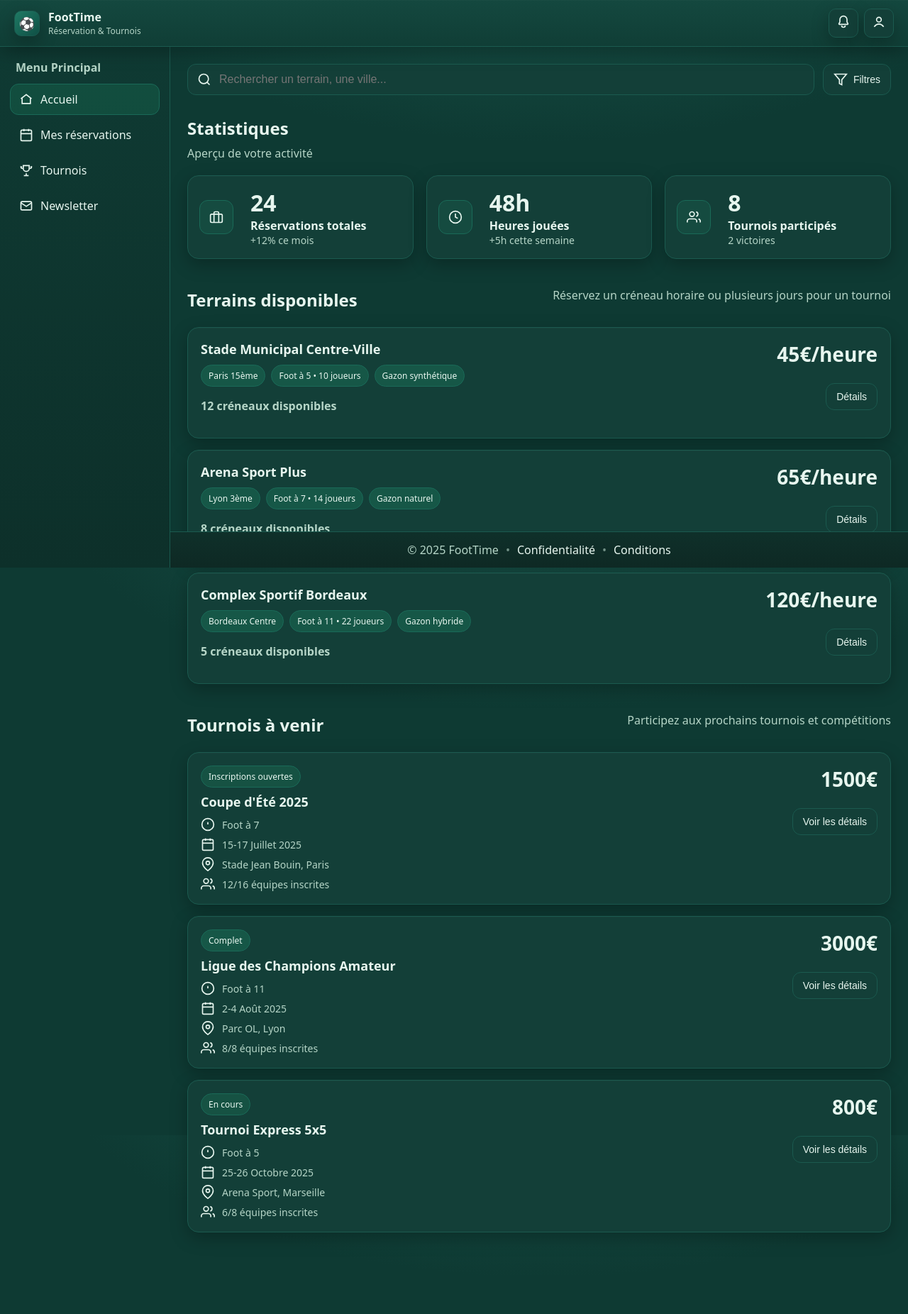
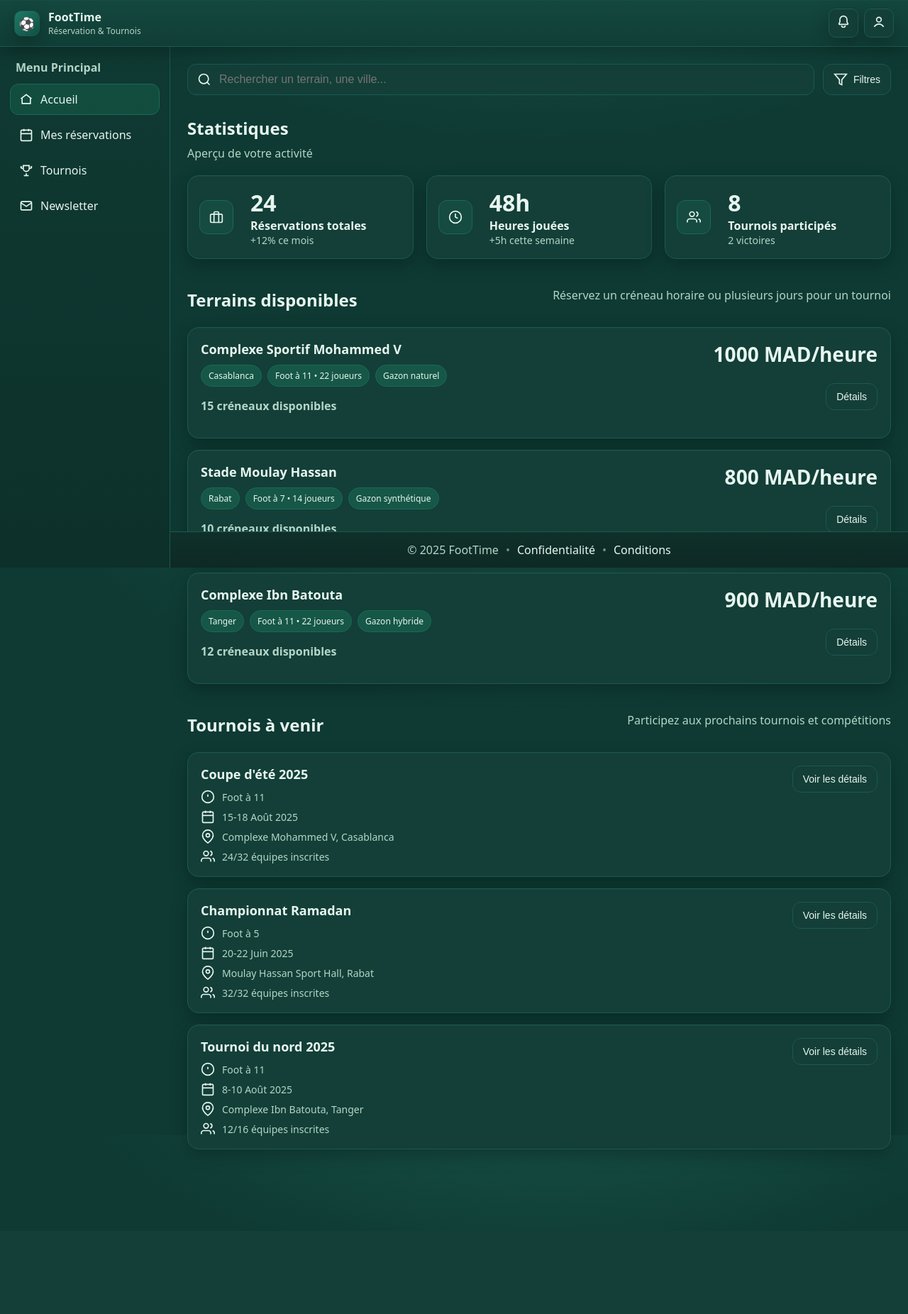
Before and after one commit to siham50/Gestion_terrainsFoot, a PHP site: page /views/public/Home.php in a window 1280 px wide. Shown: the whole page at 71% size. After the commit the page ends 1620 px from the top, so only its background shows below. Run offline with PHP 8.4, Linux system fonts and the light colour scheme.

Commit message:
updating home page!

```diff
--- a/views/public/Home.php
+++ b/views/public/Home.php
@@ -133,33 +133,34 @@
         <!-- Terrain 1 -->
         <div class="ft-card ft-booking">
       <div class="ft-booking-content">
-            <h3 class="ft-title">Stade Municipal Centre-Ville</h3>
+        <h3 class="ft-title">Complexe Sportif Mohammed V</h3>
         <div class="ft-badges">
-              <span class="ft-badge">Paris 15ème</span>
-              <span class="ft-badge">Foot à 5 • 10 joueurs</span>
-              <span class="ft-badge">Gazon synthétique</span>
+          <span class="ft-badge">Casablanca</span>
+          <span class="ft-badge">Foot à 11 • 22 joueurs</span>
+          <span class="ft-badge">Gazon naturel</span>
         </div>
-            <p class="ft-muted"><strong>12 créneaux disponibles</strong></p>
+        <p class="ft-muted"><strong>15 créneaux disponibles</strong></p>
       </div>
       <div class="ft-booking-actions">
-            <div class="ft-price">45€/heure</div>
+        <div class="ft-price">1000 MAD/heure</div>
         <button class="ft-btn ft-btn-primary ft-details-btn" data-terrain="1">Détails</button>
       </div>
     </div>
 
+
         <!-- Terrain 2 -->
         <div class="ft-card ft-booking">
       <div class="ft-booking-content">
-            <h3 class="ft-title">Arena Sport Plus</h3>
+        <h3 class="ft-title">Stade Moulay Hassan</h3>
         <div class="ft-badges">
-              <span class="ft-badge">Lyon 3ème</span>
+          <span class="ft-badge">Rabat</span>
           <span class="ft-badge">Foot à 7 • 14 joueurs</span>
-              <span class="ft-badge">Gazon naturel</span>
+          <span class="ft-badge">Gazon synthétique</span>
         </div>
-            <p class="ft-muted"><strong>8 créneaux disponibles</strong></p>
+        <p class="ft-muted"><strong>10 créneaux disponibles</strong></p>
       </div>
       <div class="ft-booking-actions">
-            <div class="ft-price">65€/heure</div>
+        <div class="ft-price">800 MAD/heure</div>
         <button class="ft-btn ft-btn-primary ft-details-btn" data-terrain="2">Détails</button>
       </div>
     </div>
@@ -167,18 +168,17 @@
         <!-- Terrain 3 -->
         <div class="ft-card ft-booking">
       <div class="ft-booking-content">
-            <h3 class="ft-title">Complex Sportif Bordeaux</h3>
+        <h3 class="ft-title">Complexe Ibn Batouta</h3>
         <div class="ft-badges">
-              <span class="ft-badge">Bordeaux Centre</span>
+          <span class="ft-badge">Tanger</span>
           <span class="ft-badge">Foot à 11 • 22 joueurs</span>
           <span class="ft-badge">Gazon hybride</span>
         </div>
-            <p class="ft-muted"><strong>5 créneaux disponibles</strong></p>
+        <p class="ft-muted"><strong>12 créneaux disponibles</strong></p>
       </div>
       <div class="ft-booking-actions">
-            <div class="ft-price">120€/heure</div>
+        <div class="ft-price">900 MAD/heure</div>
         <button class="ft-btn ft-btn-primary ft-details-btn" data-terrain="3">Détails</button>
-          </div>
       </div>
     </div>
     </section>
@@ -194,22 +194,75 @@
         <!-- Tournoi 1 -->
         <div class="ft-card ft-booking">
       <div class="ft-booking-content">
-            <div class="ft-badges">
-              <span class="ft-badge ft-chip-ok">Inscriptions ouvertes</span>
-            </div>
-            <h3 class="ft-title">Coupe d'Été 2025</h3>
+        <h3 class="ft-title">Coupe d'été 2025</h3>
         <ul class="ft-meta">
           <li>
             <svg class="ft-ic" viewBox="0 0 24 24"><circle cx="12" cy="12" r="10"/><line x1="12" y1="8" x2="12" y2="12"/><line x1="12" y1="16" x2="12.01" y2="16"/></svg>
-                Foot à 7
+            Foot à 11
           </li>
           <li>
             <svg class="ft-ic" viewBox="0 0 24 24"><rect x="3" y="4" width="18" height="18" rx="2" ry="2"/><line x1="16" y1="2" x2="16" y2="6"/><line x1="8" y1="2" x2="8" y2="6"/><line x1="3" y1="10" x2="21" y2="10"/></svg>
-                15-17 Juillet 2025
+            15-18 Août 2025
           </li>
           <li>
             <svg class="ft-ic" viewBox="0 0 24 24"><path d="M21 10c0 7-9 13-9 13s-9-6-9-13a9 9 0 0 1 18 0z"/><circle cx="12" cy="10" r="3"/></svg>
-                Stade Jean Bouin, Paris
+            Complexe Mohammed V, Casablanca
+          </li>
+          <li>
+            <svg class="ft-ic" viewBox="0 0 24 24"><path d="M17 21v-2a4 4 0 0 0-4-4H5a4 4 0 0 0-4 4v2"/><circle cx="9" cy="7" r="4"/><path d="M23 21v-2a4 4 0 0 0-3-3.87"/><path d="M16 3.13a4 4 0 0 1 0 7.75"/></svg>
+            24/32 équipes inscrites
+          </li>
+        </ul>
+      </div>
+      <div class="ft-booking-actions">
+        <button class="ft-btn ft-btn-primary">Voir les détails</button>
+      </div>
+    </div>
+
+        <!-- Tournoi 2 -->
+         <div class="ft-card ft-booking">
+      <div class="ft-booking-content">
+        <h3 class="ft-title">Championnat Ramadan</h3>
+        <ul class="ft-meta">
+          <li>
+            <svg class="ft-ic" viewBox="0 0 24 24"><circle cx="12" cy="12" r="10"/><line x1="12" y1="8" x2="12" y2="12"/><line x1="12" y1="16" x2="12.01" y2="16"/></svg>
+            Foot à 5
+          </li>
+          <li>
+            <svg class="ft-ic" viewBox="0 0 24 24"><rect x="3" y="4" width="18" height="18" rx="2" ry="2"/><line x1="16" y1="2" x2="16" y2="6"/><line x1="8" y1="2" x2="8" y2="6"/><line x1="3" y1="10" x2="21" y2="10"/></svg>
+            20-22 Juin 2025
+          </li>
+          <li>
+            <svg class="ft-ic" viewBox="0 0 24 24"><path d="M21 10c0 7-9 13-9 13s-9-6-9-13a9 9 0 0 1 18 0z"/><circle cx="12" cy="10" r="3"/></svg>
+            Moulay Hassan Sport Hall, Rabat
+          </li>
+          <li>
+            <svg class="ft-ic" viewBox="0 0 24 24"><path d="M17 21v-2a4 4 0 0 0-4-4H5a4 4 0 0 0-4 4v2"/><circle cx="9" cy="7" r="4"/><path d="M23 21v-2a4 4 0 0 0-3-3.87"/><path d="M16 3.13a4 4 0 0 1 0 7.75"/></svg>
+            32/32 équipes inscrites
+          </li>
+        </ul>
+      </div>
+      <div class="ft-booking-actions">
+        <button class="ft-btn ft-btn-primary">Voir les détails</button>
+      </div>
+    </div>
+
+        <!-- Tournoi 3 -->
+        <div class="ft-card ft-booking">
+      <div class="ft-booking-content">
+        <h3 class="ft-title">Tournoi du nord 2025</h3>
+        <ul class="ft-meta">
+          <li>
+            <svg class="ft-ic" viewBox="0 0 24 24"><circle cx="12" cy="12" r="10"/><line x1="12" y1="8" x2="12" y2="12"/><line x1="12" y1="16" x2="12.01" y2="16"/></svg>
+            Foot à 11
+          </li>
+          <li>
+            <svg class="ft-ic" viewBox="0 0 24 24"><rect x="3" y="4" width="18" height="18" rx="2" ry="2"/><line x1="16" y1="2" x2="16" y2="6"/><line x1="8" y1="2" x2="8" y2="6"/><line x1="3" y1="10" x2="21" y2="10"/></svg>
+            8-10 Août 2025
+          </li>
+          <li>
+            <svg class="ft-ic" viewBox="0 0 24 24"><path d="M21 10c0 7-9 13-9 13s-9-6-9-13a9 9 0 0 1 18 0z"/><circle cx="12" cy="10" r="3"/></svg>
+            Complexe Ibn Batouta, Tanger
           </li>
           <li>
             <svg class="ft-ic" viewBox="0 0 24 24"><path d="M17 21v-2a4 4 0 0 0-4-4H5a4 4 0 0 0-4 4v2"/><circle cx="9" cy="7" r="4"/><path d="M23 21v-2a4 4 0 0 0-3-3.87"/><path d="M16 3.13a4 4 0 0 1 0 7.75"/></svg>
@@ -218,74 +271,10 @@
         </ul>
       </div>
       <div class="ft-booking-actions">
-            <div class="ft-price">1500€</div>
         <button class="ft-btn ft-btn-primary">Voir les détails</button>
       </div>
     </div>
 
-        <!-- Tournoi 2 -->
-        <div class="ft-card ft-booking">
-          <div class="ft-booking-content">
-            <div class="ft-badges">
-              <span class="ft-badge">Complet</span>
-            </div>
-            <h3 class="ft-title">Ligue des Champions Amateur</h3>
-            <ul class="ft-meta">
-              <li>
-                <svg class="ft-ic" viewBox="0 0 24 24"><circle cx="12" cy="12" r="10"/><line x1="12" y1="8" x2="12" y2="12"/><line x1="12" y1="16" x2="12.01" y2="16"/></svg>
-                Foot à 11
-              </li>
-              <li>
-                <svg class="ft-ic" viewBox="0 0 24 24"><rect x="3" y="4" width="18" height="18" rx="2" ry="2"/><line x1="16" y1="2" x2="16" y2="6"/><line x1="8" y1="2" x2="8" y2="6"/><line x1="3" y1="10" x2="21" y2="10"/></svg>
-                2-4 Août 2025
-              </li>
-              <li>
-                <svg class="ft-ic" viewBox="0 0 24 24"><path d="M21 10c0 7-9 13-9 13s-9-6-9-13a9 9 0 0 1 18 0z"/><circle cx="12" cy="10" r="3"/></svg>
-                Parc OL, Lyon
-              </li>
-              <li>
-                <svg class="ft-ic" viewBox="0 0 24 24"><path d="M17 21v-2a4 4 0 0 0-4-4H5a4 4 0 0 0-4 4v2"/><circle cx="9" cy="7" r="4"/><path d="M23 21v-2a4 4 0 0 0-3-3.87"/><path d="M16 3.13a4 4 0 0 1 0 7.75"/></svg>
-                8/8 équipes inscrites
-              </li>
-            </ul>
-          </div>
-          <div class="ft-booking-actions">
-            <div class="ft-price">3000€</div>
-            <button class="ft-btn ft-btn-primary">Voir les détails</button>
-          </div>
-        </div>
-
-        <!-- Tournoi 3 -->
-        <div class="ft-card ft-booking">
-          <div class="ft-booking-content">
-            <div class="ft-badges">
-              <span class="ft-badge ft-chip-ok">En cours</span>
-            </div>
-            <h3 class="ft-title">Tournoi Express 5x5</h3>
-            <ul class="ft-meta">
-              <li>
-                <svg class="ft-ic" viewBox="0 0 24 24"><circle cx="12" cy="12" r="10"/><line x1="12" y1="8" x2="12" y2="12"/><line x1="12" y1="16" x2="12.01" y2="16"/></svg>
-                Foot à 5
-              </li>
-              <li>
-                <svg class="ft-ic" viewBox="0 0 24 24"><rect x="3" y="4" width="18" height="18" rx="2" ry="2"/><line x1="16" y1="2" x2="16" y2="6"/><line x1="8" y1="2" x2="8" y2="6"/><line x1="3" y1="10" x2="21" y2="10"/></svg>
-                25-26 Octobre 2025
-              </li>
-              <li>
-                <svg class="ft-ic" viewBox="0 0 24 24"><path d="M21 10c0 7-9 13-9 13s-9-6-9-13a9 9 0 0 1 18 0z"/><circle cx="12" cy="10" r="3"/></svg>
-                Arena Sport, Marseille
-              </li>
-              <li>
-                <svg class="ft-ic" viewBox="0 0 24 24"><path d="M17 21v-2a4 4 0 0 0-4-4H5a4 4 0 0 0-4 4v2"/><circle cx="9" cy="7" r="4"/><path d="M23 21v-2a4 4 0 0 0-3-3.87"/><path d="M16 3.13a4 4 0 0 1 0 7.75"/></svg>
-                6/8 équipes inscrites
-              </li>
-            </ul>
-          </div>
-          <div class="ft-booking-actions">
-            <div class="ft-price">800€</div>
-            <button class="ft-btn ft-btn-primary">Voir les détails</button>
-          </div>
-        </div>
       </div>
     </section>
   </div>
@@ -335,25 +324,28 @@ function openTerrainModal(terrainId) {
   // Simulation de données - en production, vous récupéreriez ces données depuis une API
   const terrains = {
     1: {
-      title: "Stade Municipal Centre-Ville",
-      description: "Terrain de football à 5 situé au cœur de Paris. Équipement de qualité professionnelle avec vestiaires modernes et éclairage LED.",
-      features: ["Vestiaires avec douches", "Éclairage LED", "Parking sécurisé", "Snack-bar"],
-      price: "45€/heure",
-      availability: "12 créneaux disponibles cette semaine"
+      title: "Complexe Sportif Mohammed V",
+      description: "Stade mythique de Casablanca, équipement de classe internationale avec des installations modernes. Idéal pour les compétitions et matchs officiels.",
+      features: ["Tribunes de 45,000 places", "Éclairage haute performance", "Vestiaires professionnels", "Parking sécurisé de 2,000 places", "Services médicaux"],
+      price: "1000 MAD/heure",
+      availability: "15 créneaux disponibles cette semaine",
+      location: "Casablanca"
     },
     2: {
-      title: "Arena Sport Plus",
-      description: "Terrain de football à 7 avec gazon naturel de haute qualité. Idéal pour les matchs amicaux et les entraînements.",
-      features: ["Gazon naturel entretenu", "Tribunes de 200 places", "Vestiaires spacieux", "Bar"],
-      price: "65€/heure",
-      availability: "8 créneaux disponibles cette semaine"
+      title: "Stade Moulay Hassan",
+      description: "Terrain de football à 7 situé au cœur de Rabat. Installation moderne avec gazon synthétique de dernière génération.",
+      features: ["Gazon synthétique professionnel", "Vestiaires avec douches", "Éclairage LED", "Snack-bar", "Parking gratuit"],
+      price: "800 MAD/heure",
+      availability: "10 créneaux disponibles cette semaine",
+      location: "Rabat"
     },
     3: {
-      title: "Complex Sportif Bordeaux",
-      description: "Grand terrain de football à 11 avec gazon hybride. Parfait pour les compétitions et tournois.",
-      features: ["Gazon hybride professionnel", "Éclairage haute performance", "Vestiaires équipés", "Parking de 200 places"],
-      price: "120€/heure",
-      availability: "5 créneaux disponibles cette semaine"
+      title: "Complexe Ibn Batouta",
+      description: "Grand complexe sportif à Tanger avec terrain hybride de haute qualité. Vue imprenable sur le détroit de Gibraltar.",
+      features: ["Gazon hybride professionnel", "Vestiaires premium", "Salle de fitness", "Cafétéria", "Parking surveillé"],
+      price: "900 MAD/heure",
+      availability: "12 créneaux disponibles cette semaine",
+      location: "Tanger"
     }
   };
 
```
Lines whose indentation alone changed are shown as unchanged.
